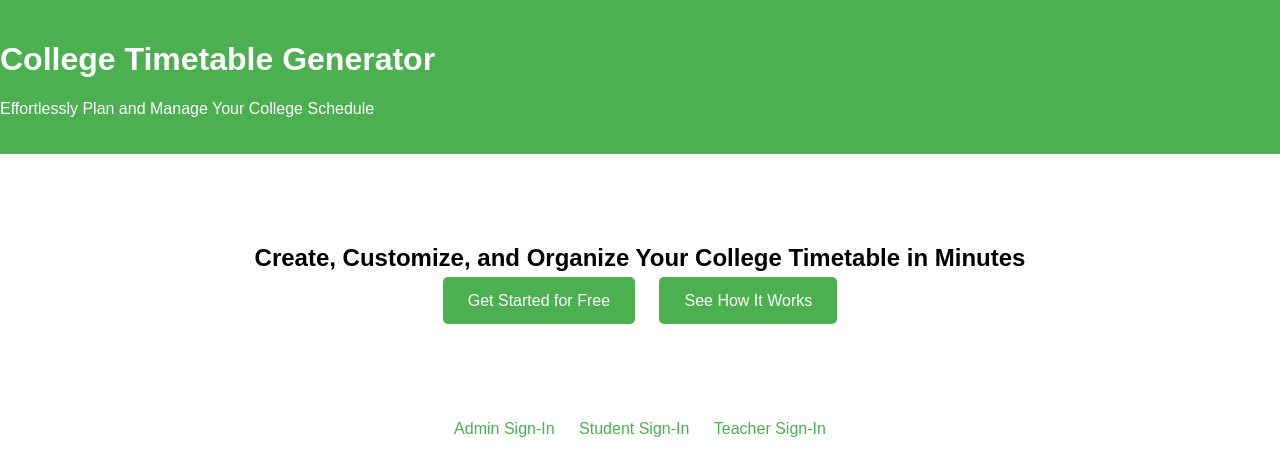
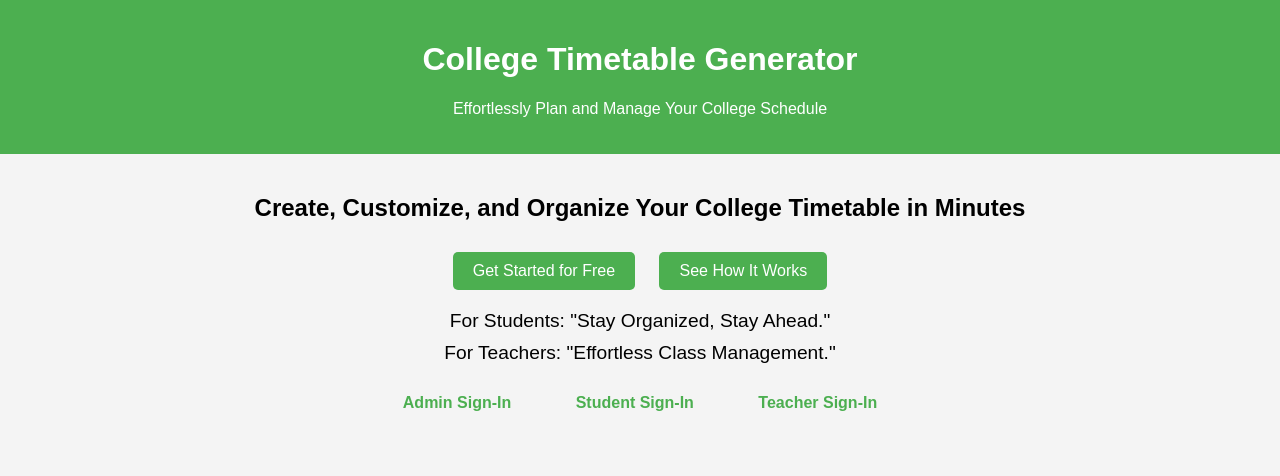
Before and after one commit to Suraj-1408/College_timetable_generator, a Flask app: page / in a window 1280 px wide. Shown: the top 476 px of the page. Run offline with Flask 3, Linux system fonts and the light colour scheme; some libraries are stand-ins or nearby versions.

```diff
--- a/templates/home.html
+++ b/templates/home.html
@@ -5,21 +5,45 @@
     <meta name="viewport" content="width=device-width, initial-scale=1.0">
     <title>College Timetable Generator</title>
     <style>
-        body { font-family: Arial, sans-serif; margin: 0; padding: 0; }
-        .container { width: 100%; max-width: 1200px; margin: auto; padding: 20px; text-align: center; }
-        .header { background-color: #4CAF50; color: white; padding: 20px 0; }
-        .hero { padding: 50px 0; }
-        .cta-buttons { margin: 20px 0; }
-        .cta-buttons a { text-decoration: none; margin: 10px; padding: 15px 25px; color: white; background-color: #4CAF50; border-radius: 5px; }
-        .links { margin-top: 40px; }
-        .links a { text-decoration: none; color: #4CAF50; margin: 10px; }
+        body {
+            font-family: Arial, sans-serif;
+            margin: 0;
+            padding: 0;
+            text-align: center;
+            background-color: #f4f4f4;
+        }
+        .header {
+            background-color: #4CAF50;
+            color: white;
+            padding: 20px 0;
+        }
+        .container {
+            padding: 20px;
+        }
+        .cta-buttons a, .links a {
+            display: inline-block;
+            margin: 10px;
+            padding: 10px 20px;
+            color: white;
+            background-color: #4CAF50;
+            border-radius: 5px;
+            text-decoration: none;
+        }
+        .links a {
+            background-color: transparent;
+            color: #4CAF50;
+            font-weight: bold;
+        }
+        .taglines p {
+            font-size: 1.2em;
+            margin: 10px 0;
+        }
     </style>
 </head>
 <body>
     <div class="header">
         <h1>College Timetable Generator</h1>
         <p>Effortlessly Plan and Manage Your College Schedule</p>
-
     </div>
     <div class="container">
         <div class="hero">
@@ -28,11 +52,15 @@
                 <a href="/signup">Get Started for Free</a>
                 <a href="/how-it-works">See How It Works</a>
             </div>
+            <div class="taglines">
+                <p>For Students: "Stay Organized, Stay Ahead."</p>
+                <p>For Teachers: "Effortless Class Management."</p>
+            </div>
         </div>
         <div class="links">
-            <a href="/admin-login">Admin Sign-In</a>
+            <a href="{{ url_for('admin.admin_login')}}">Admin Sign-In</a>
             <a href="{{ url_for('student.student_login') }}">Student Sign-In</a>
-            <a href="/teacher-login">Teacher Sign-In</a>
+            <a href="{{url_for('professor.professor_login')}}">Teacher Sign-In</a>
         </div>
     </div>
 </body>
```
Also changed, not shown: templates/student/student_dashboard.html (+65 -1 lines), templates/student/student_login.html (+5 -2 lines).
